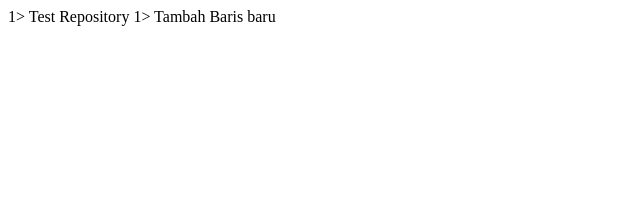
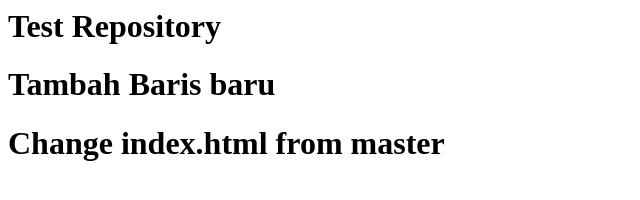
Before and after one commit to dhandoyo/training-devops, a plain HTML site: page index.html in a window 1280 px wide. Shown: the whole page, without its empty margins (0-640 px from the left). Drawn offline with Linux system fonts and the light colour scheme.

Commit message:
Change scripts in index.html

```diff
--- a/index.html
+++ b/index.html
@@ -1,6 +1,3 @@
-
-
-1> Test Repository </h1>
-
-
-1> Tambah Baris baru </h1>
+<h1> Test Repository </h1>
+<h1> Tambah Baris baru </h1>
+<h1> Change index.html from master </h1>
```
